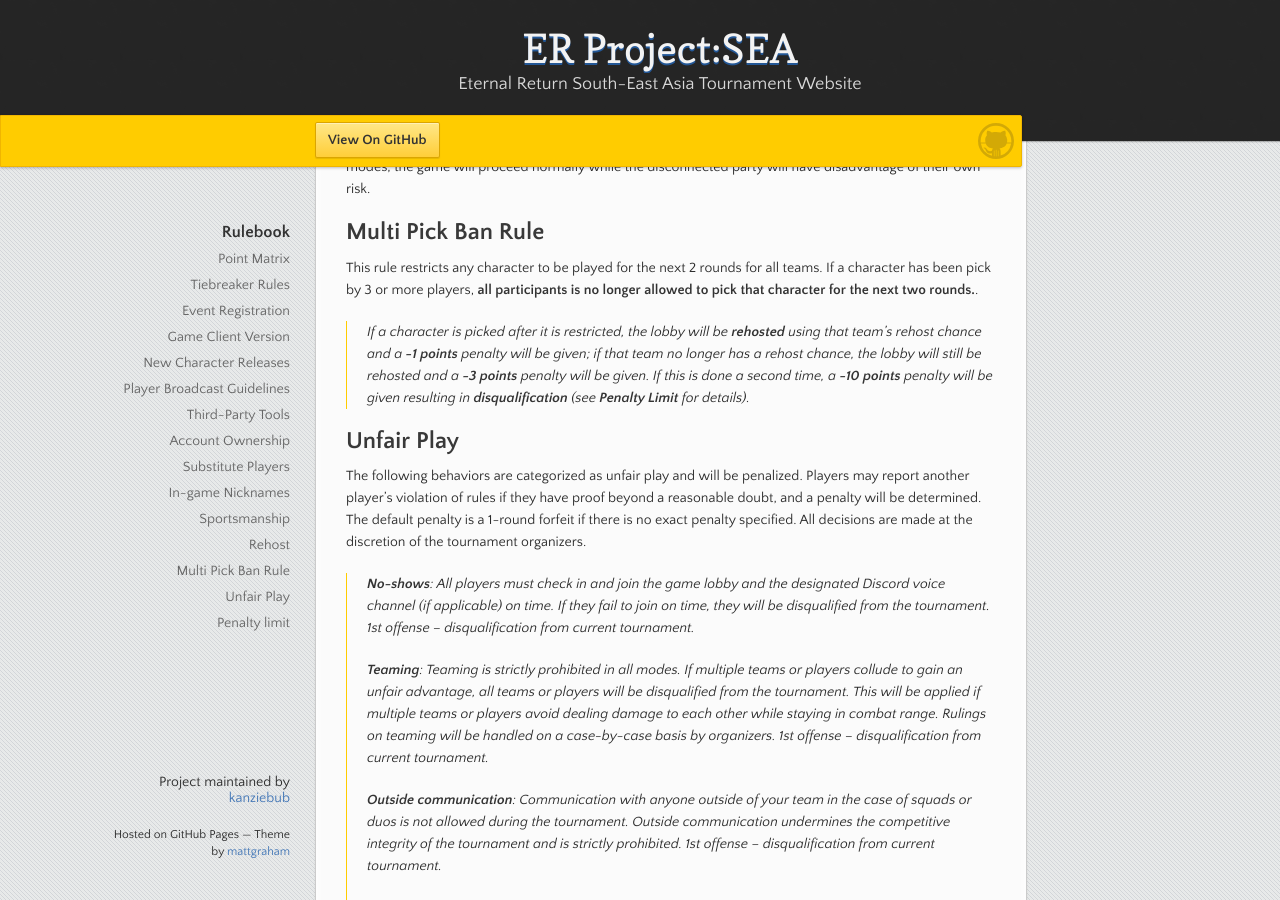
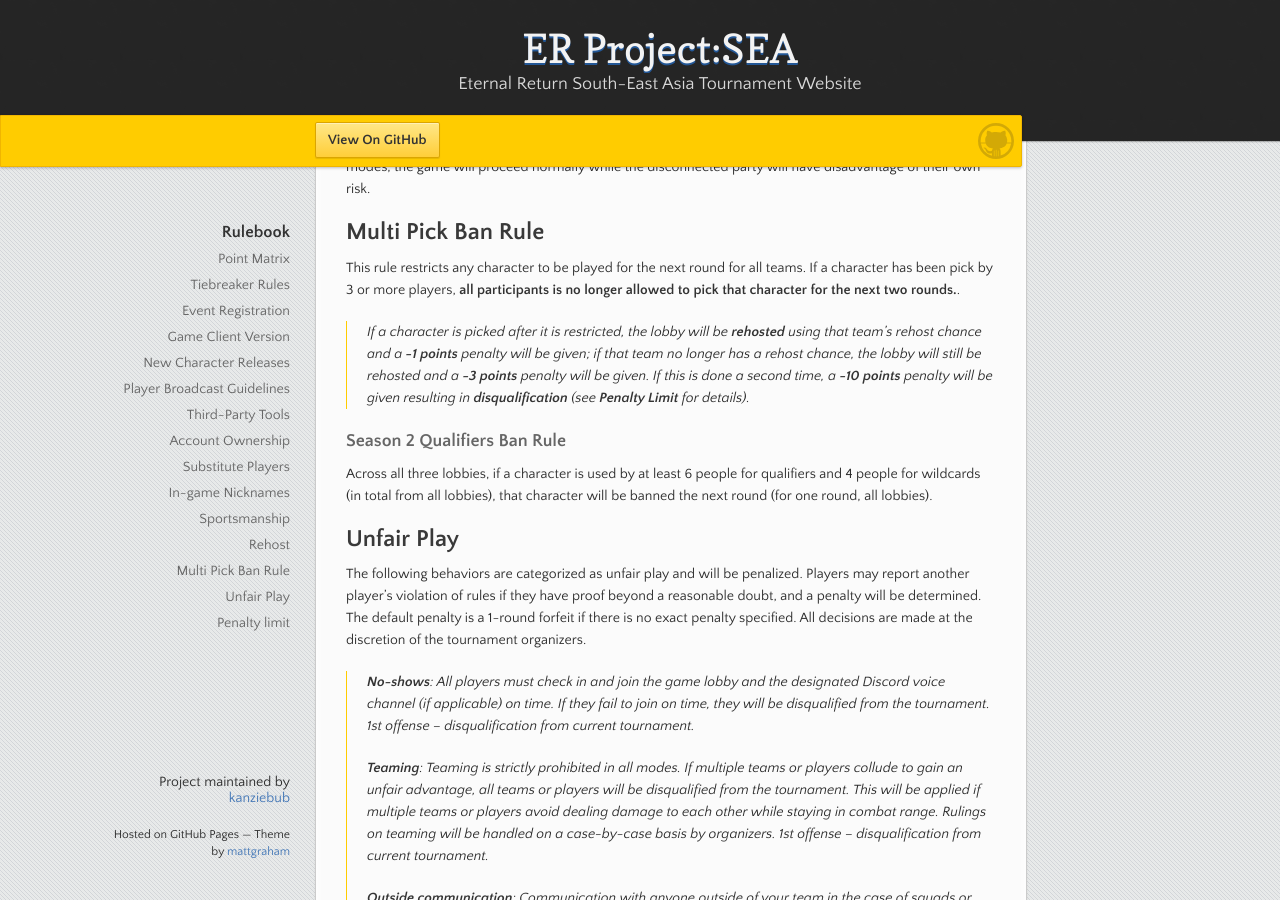
Before and after one commit to kanziebub/ProjectSEA, a Jekyll site: the page built from rulebook.md, in a window 1280 px wide and 900 px high, scrolled down 2824 px. Built offline with Jekyll 4.4.1, drawn with Linux system fonts in a browser that asks for light colours; some of the changed lines change nothing that is shown.

Commit message:
mod/s2/rulebook

```diff
--- a/rulebook.md
+++ b/rulebook.md
@@ -13,12 +13,12 @@ This is the general rules regarding the Eternal Return 1.0 Squad Tournament.
 
 |  Rank  | Points |
 |:-------|:-------|
-| #**1** |   8   |
-| #**2** |   5   |
-| #**3** |   4   |
-| #**4** |   3   |
-| #**5** |   2   |
-| #**6** |   1   |
+| #**1** |   7   |
+| #**2** |   4   |
+| #**3** |   3   |
+| #**4** |   2   |
+| #**5** |   1   |
+| #**6** |   0   |
 | #**7** |   0   |
 | #**8** |   0   |
 | Escape |   0   |
@@ -96,9 +96,13 @@ If a player experiences an unintentional disconnect during joining to the lobby,
 
 ## Multi Pick Ban Rule
 
-This rule restricts any character to be played for the next 2 rounds for all teams. If a character has been pick by 3 or more players, **all participants is no longer allowed to pick that character for the next two rounds.**.
+This rule restricts any character to be played for the next round for all teams. If a character has been pick by 3 or more players, **all participants is no longer allowed to pick that character for the next two rounds.**.
 
 > If a character is picked after it is restricted, the lobby will be **rehosted** using that team's rehost chance and a **-1 points** penalty will be given; if that team no longer has a rehost chance, the lobby will still be rehosted and a **-3 points** penalty will be given. If this is done a second time, a **-10 points** penalty will be given resulting in **disqualification** (see **Penalty Limit** for details).
+
+### Season 2 Qualifiers Ban Rule
+
+Across all three lobbies, if a character is used by at least 6 people for qualifiers and 4 people for wildcards (in total from all lobbies), that character will be banned the next round (for one round, all lobbies).
 
 ## Unfair Play
 
```
